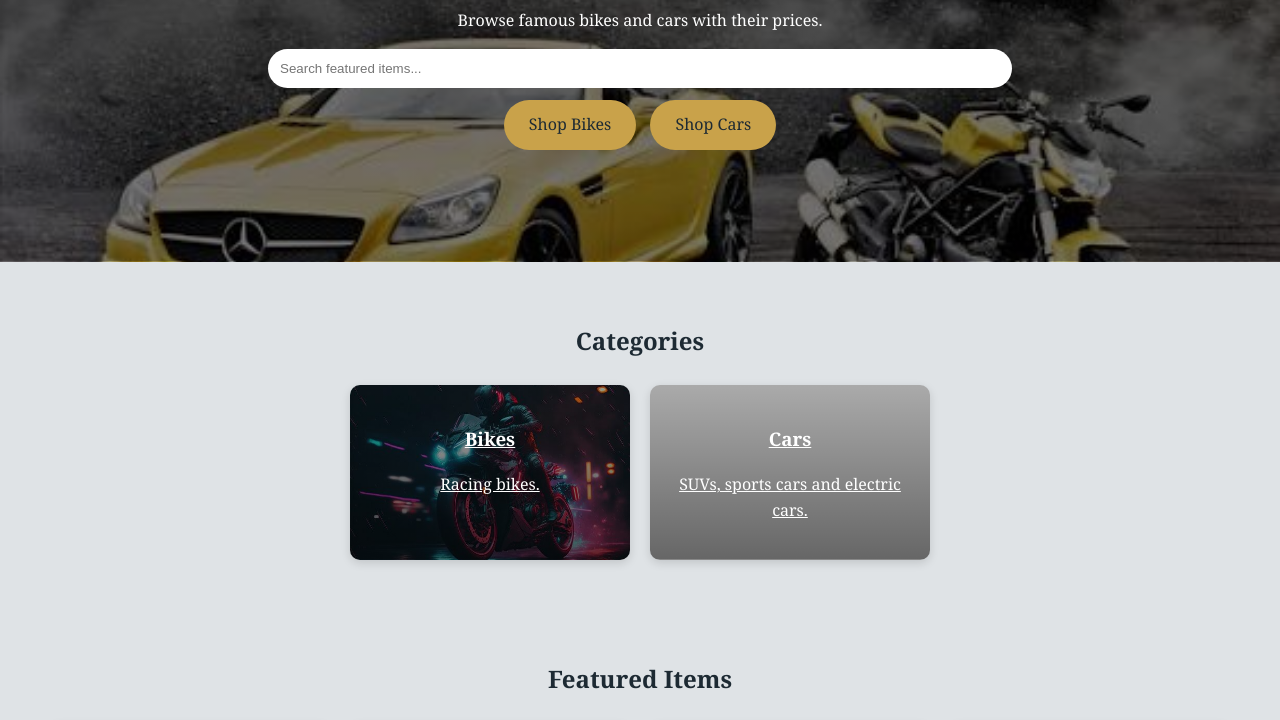
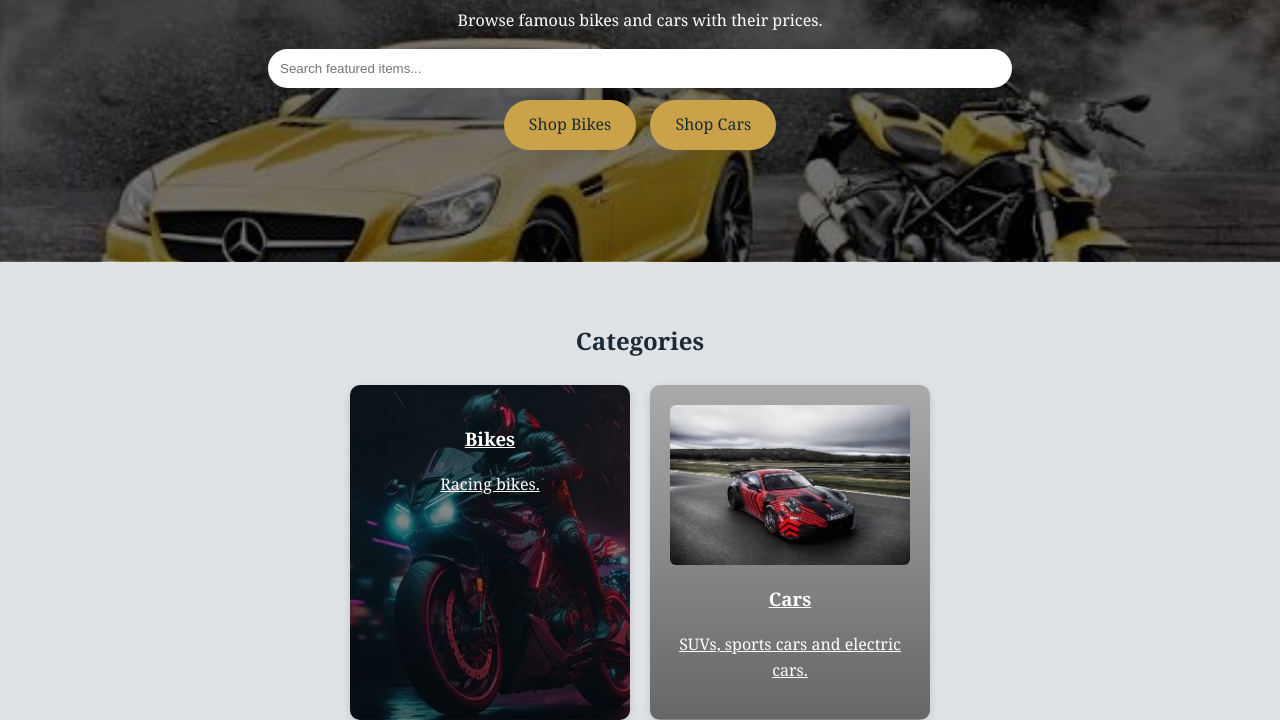
Before and after one commit to shouryaweb/toy-city, a plain HTML site: page index.html in a window 1280 px wide. Shown: the part 331-1051 px from the top of the page. Drawn offline with Linux system fonts and the light colour scheme.

Commit message:
Update index.html

```diff
--- a/index.html
+++ b/index.html
@@ -42,7 +42,7 @@
       </a>
 
       <a href="cars.html" class="category cars-box">
-        <div class="photo"><img src="cars1.jpg" alt="cars" onerror="this.style.display='none'"></div>
+        <div class="photo"><img src="porsche911.jpg" alt="cars" onerror="this.style.display='none'"></div>
         <h3>Cars</h3>
         <p>SUVs, sports cars and electric cars.</p>
       </a>
```
